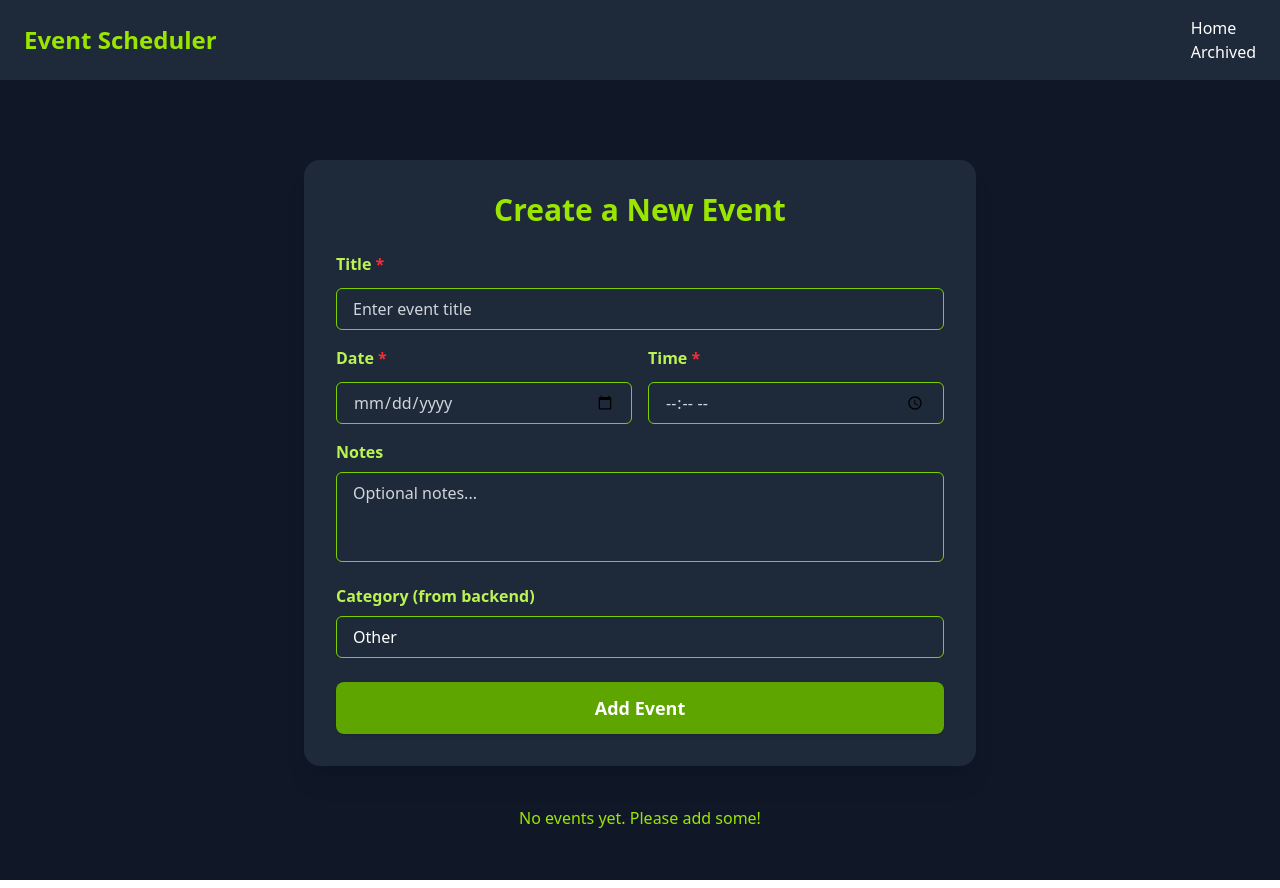
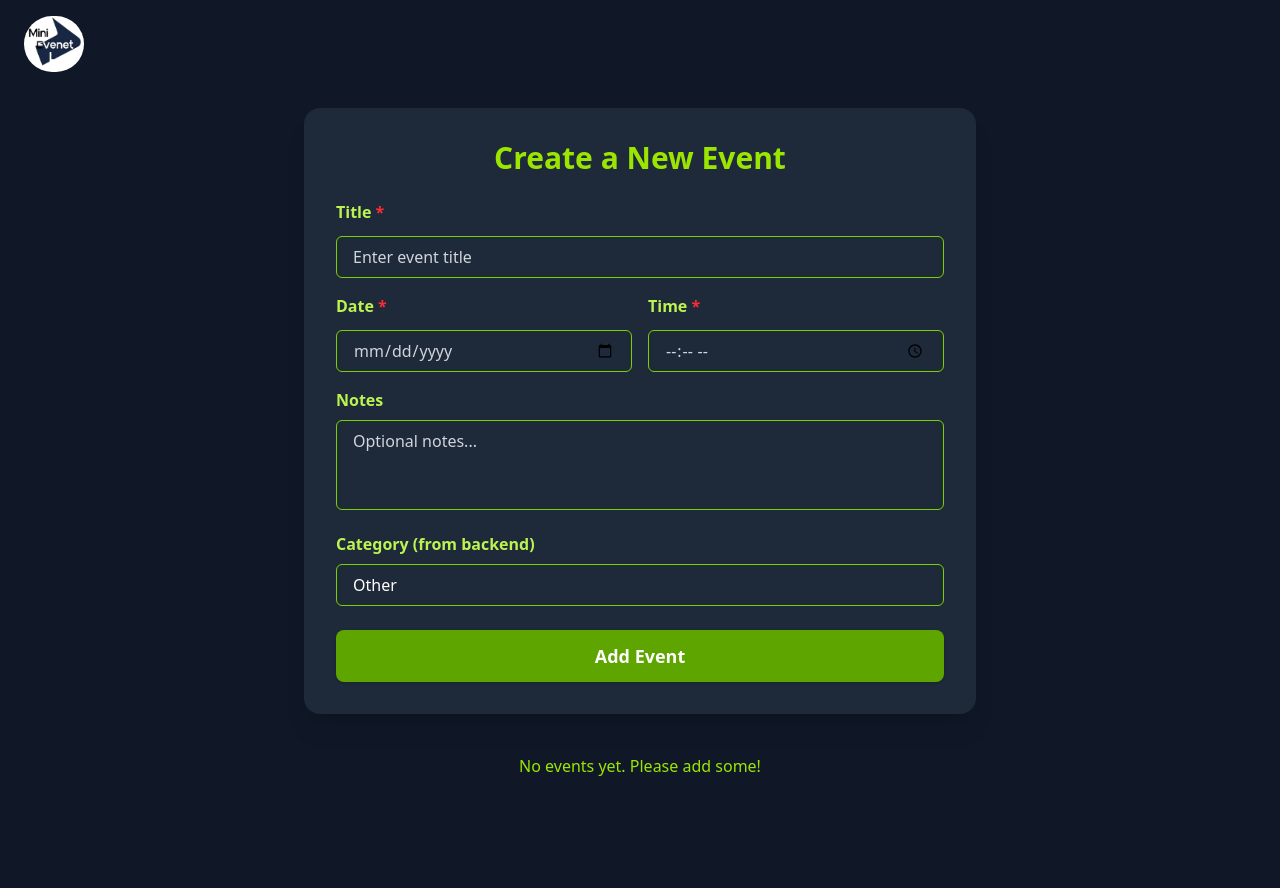
Before and after one commit to tumit-h-r-75/mini-event-scheduler, a React (Vite) app: page / in a window 1280 px wide. Built offline with nearby package versions, Linux system fonts and the light colour scheme.

Commit message:
Added navimg and fix some margine issue

```diff
--- a/src/components/Navbar.tsx
+++ b/src/components/Navbar.tsx
@@ -1,16 +1,10 @@
-
+import navImg from "../assets/nav-img.png"
 
 const Navbar = () => {
   return (
-    <nav className="bg-gray-800 text-white px-6 py-4 shadow-md">
-      <div className="flex items-center justify-between max-w-7xl mx-auto">
-        <h3 className="text-2xl font-bold text-lime-400">
-          Event Scheduler
-        </h3>
-        <div className="space-x-4">
-          <h3 className="hover:text-lime-300 duration-200">Home</h3>
-          <h3  className="hover:text-lime-300 duration-200">Archived</h3>
-        </div>
+    <nav className="bg-gray-900 text-white px-6 py-4 shadow-md">
+      <div className="flex items-start  max-w-7xl mx-auto">
+        <img src={navImg} alt="" className="w-15 h-14 bg-white rounded-full"/>
       </div>
     </nav>
   );
--- a/src/pages/Home.tsx
+++ b/src/pages/Home.tsx
@@ -35,7 +35,7 @@ const Home = () => {
                 <Navbar></Navbar>
             </header>
             <div className="min-h-screen bg-gray-900 p-4">
-                <div className='mt-16'>
+                <div className='mt-1'>
                     <EventForm onAddEvent={handleAddEvent} />
                 </div>
                 <EventList
```
Also changed, not shown: src/assets/nav-img.png (added).
